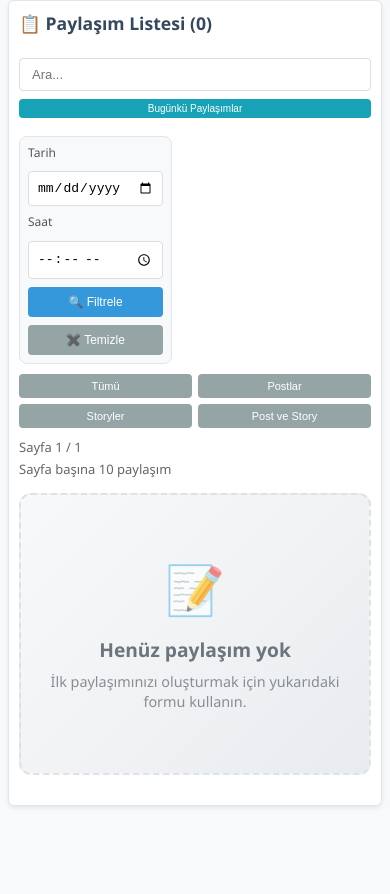
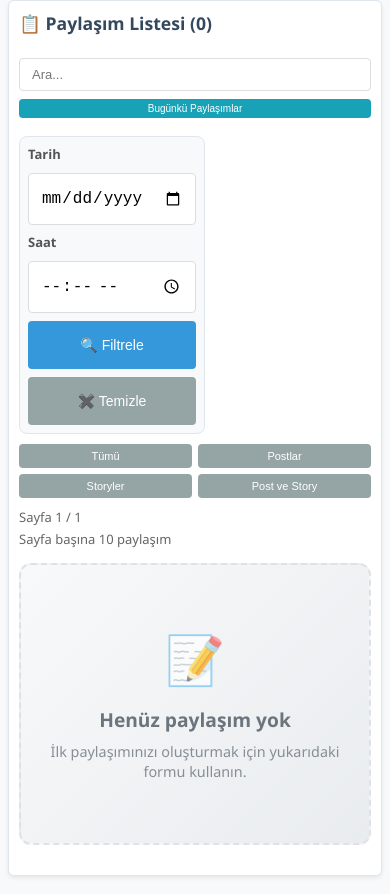
Before and after one commit to Temiralp/sosyal-medya-planlayici, a website: page public/index.html in a window 390 px wide. Shown: the part 6497-7391 px from the top of the page. Before the commit the page ends 7321 px from the top, so only its background shows below. Drawn offline with Linux system fonts and the light colour scheme; no server answers.

Commit message:
Responsive düzeltildi.

```diff
--- a/public/index.html
+++ b/public/index.html
@@ -2,7 +2,7 @@
 <html lang="tr">
   <head>
     <meta charset="UTF-8" />
-    <meta name="viewport" content="width=device-width, initial-scale=1.0" />
+    <meta name="viewport" content="width=device-width, initial-scale=1.0, maximum-scale=5.0, user-scalable=yes" />
     <title>ÖZDİLEK&SEMANTİK SOSYAL MEDYA PLANLAMA SİSTEMİ</title>
     <link rel="stylesheet" href="style.css" />
   </head>
--- a/public/style.css
+++ b/public/style.css
@@ -1569,6 +1569,13 @@ tr:hover {
   transition: all 0.2s ease;
   width: 100%;
   box-sizing: border-box;
+  /* iOS ve Android için optimizasyonlar */
+  -webkit-appearance: none;
+  -moz-appearance: none;
+  appearance: none;
+  min-height: 44px; /* iOS touch-friendly minimum boyut */
+  touch-action: manipulation;
+  line-height: 1.5;
 }
 
 .date-time-filter-inputs input[type="date"]:focus,
@@ -1576,6 +1583,51 @@ tr:hover {
   outline: none;
   border-color: #3498db;
   box-shadow: 0 0 0 3px rgba(52, 152, 219, 0.1);
+}
+
+/* iOS Safari için özel düzenlemeler */
+@supports (-webkit-touch-callout: none) {
+  .date-time-filter-inputs input[type="date"],
+  .date-time-filter-inputs input[type="time"] {
+    font-size: 16px; /* iOS Safari zoom önleme */
+    padding: 12px 14px;
+    min-height: 44px;
+    line-height: 1.5;
+  }
+
+  .date-time-filter-inputs label {
+    font-size: 14px;
+  }
+}
+
+/* Android Chrome için özel düzenlemeler */
+@media screen and (-webkit-min-device-pixel-ratio: 0) {
+  .date-time-filter-inputs input[type="date"],
+  .date-time-filter-inputs input[type="time"] {
+    min-height: 48px; /* Android Material Design minimum */
+    line-height: 1.5;
+  }
+}
+
+/* Tüm mobil cihazlar için genel optimizasyonlar */
+@media (hover: none) and (pointer: coarse) {
+  .date-time-filter-inputs input[type="date"],
+  .date-time-filter-inputs input[type="time"] {
+    font-size: 16px; /* Touch cihazlar için minimum font boyutu */
+    padding: 12px 14px;
+    min-height: 48px;
+    cursor: pointer;
+  }
+
+  .date-time-filter-inputs button {
+    min-height: 48px;
+    cursor: pointer;
+  }
+
+  .date-time-filter-inputs label {
+    font-size: 14px;
+    cursor: pointer;
+  }
 }
 
 .date-time-filter-inputs button {
@@ -1753,21 +1805,28 @@ tr:hover {
   .date-time-filter-inputs input[type="date"],
   .date-time-filter-inputs input[type="time"] {
     width: 100%;
-    padding: 10px;
-    font-size: 14px;
+    padding: 12px 14px;
+    font-size: 16px; /* iOS Safari zoom önleme için minimum 16px */
     box-sizing: border-box;
+    min-height: 48px; /* Touch-friendly boyut */
+    -webkit-appearance: none;
+    -moz-appearance: none;
+    appearance: none;
   }
 
   .date-time-filter-inputs button {
     width: 100%;
-    padding: 10px 14px;
-    font-size: 13px;
+    padding: 12px 14px;
+    font-size: 14px;
     margin-top: 0;
+    min-height: 48px; /* Touch-friendly boyut */
+    touch-action: manipulation;
   }
 
   .date-time-filter-inputs label {
-    font-size: 13px;
-    margin-bottom: 6px;
+    font-size: 14px;
+    margin-bottom: 8px;
+    font-weight: 600;
   }
 }
 
@@ -1797,17 +1856,60 @@ tr:hover {
 
   .date-time-filter-inputs input[type="date"],
   .date-time-filter-inputs input[type="time"] {
+    padding: 12px;
+    font-size: 16px; /* iOS Safari zoom önleme için minimum 16px */
+    min-height: 48px; /* Touch-friendly boyut */
+    -webkit-appearance: none;
+    -moz-appearance: none;
+    appearance: none;
+  }
+
+  .date-time-filter-inputs button {
+    padding: 12px 14px;
+    font-size: 14px;
+    min-height: 48px; /* Touch-friendly boyut */
+    touch-action: manipulation;
+  }
+
+  .date-time-filter-inputs label {
+    font-size: 13px;
+    margin-bottom: 6px;
+  }
+}
+
+/* iOS ve Android için ekstra küçük ekranlar (320px ve altı) */
+@media (max-width: 320px) {
+  .date-time-filter {
     padding: 8px;
+  }
+
+  .date-time-filter-inputs {
+    gap: 8px;
+  }
+
+  .date-time-filter-inputs input[type="date"],
+  .date-time-filter-inputs input[type="time"] {
+    padding: 10px;
+    font-size: 16px; /* iOS Safari için minimum */
+    min-height: 44px;
+  }
+
+  .date-time-filter-inputs button {
+    padding: 10px 12px;
     font-size: 13px;
+    min-height: 44px;
+  }
+}
+
+/* Landscape mod için mobil cihazlar */
+@media (max-width: 768px) and (orientation: landscape) {
+  .date-time-filter-inputs {
+    grid-template-columns: 1fr 1fr;
+    gap: 10px;
   }
 
   .date-time-filter-inputs button {
-    padding: 8px 12px;
-    font-size: 12px;
-  }
-
-  .date-time-filter-inputs label {
-    font-size: 12px;
+    grid-column: span 2;
   }
 }
 
```
